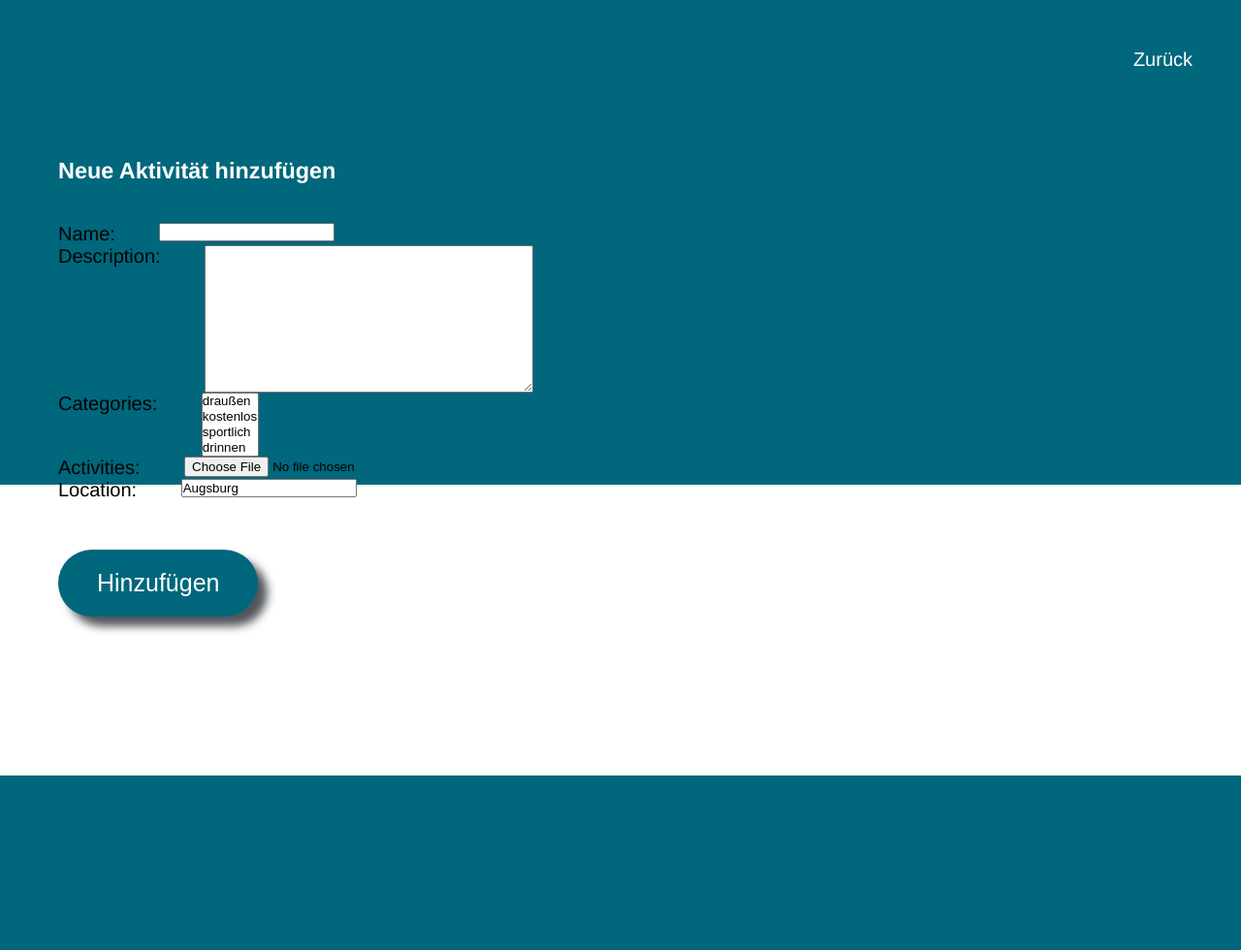
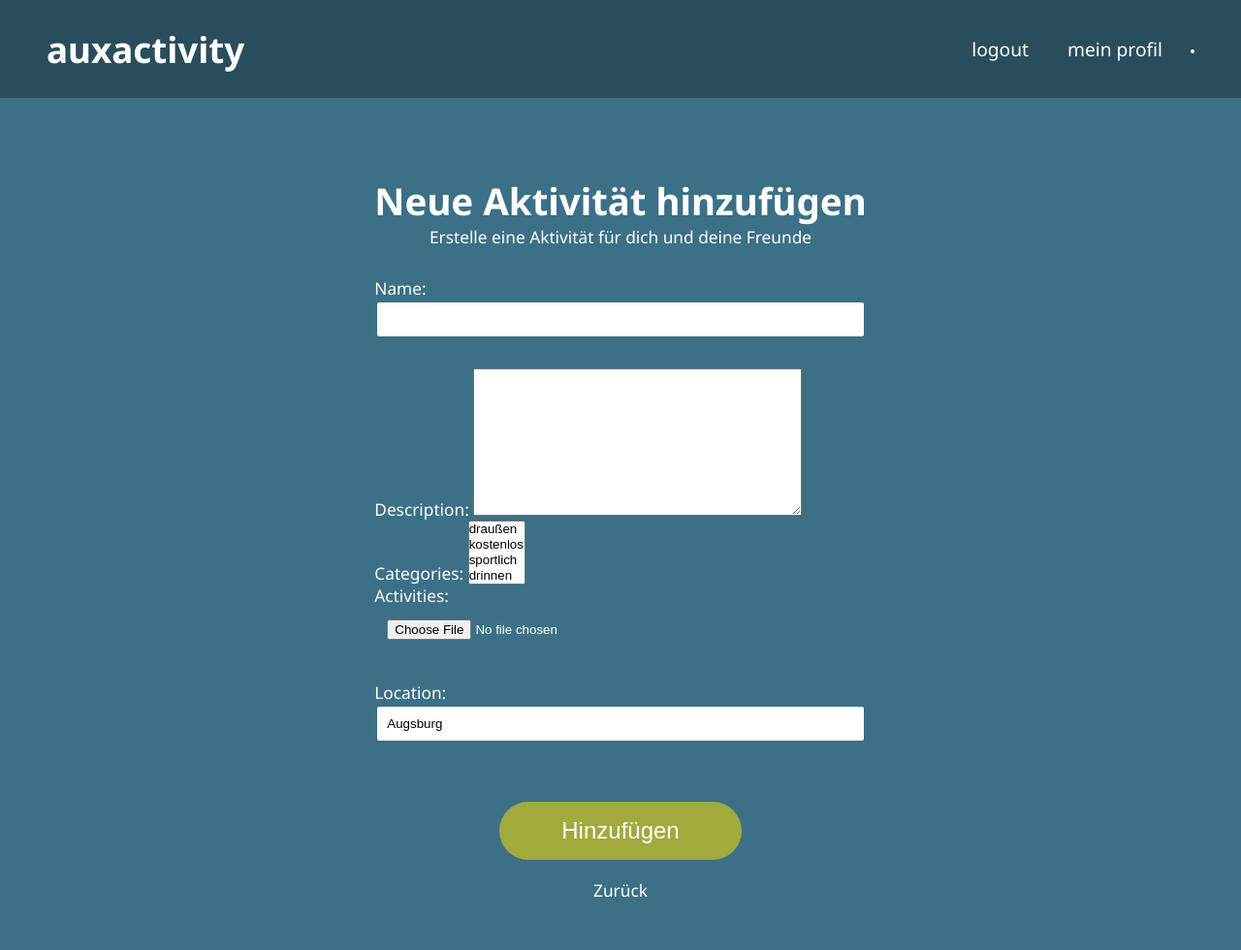
Before and after one commit to lisaberger/auxactivity, a Django app: page /act/newactivity/ in a window 1280 px wide. Shown: the whole page at 97% size. Before the commit the page ends 800 px from the top, so only its background shows below. Run offline with Django 3.2, Linux system fonts and the light colour scheme; a user stored in the database is signed in; data comes from the database, SQL or seed files in the repository.

Commit message:
Styling addactivity seite

```diff
--- /dev/null
+++ b/auxactivity/activities/static/newactivity.css
@@ -0,0 +1,223 @@
+* {
+    margin: 0;
+    padding: 0;
+    box-sizing: border-box;
+}
+
+html {
+    font-size: 100%;
+    font-family: 'Noto Sans', Helvetica, Arial, sans-serif;
+}
+
+
+/* Navigationsleiste */
+
+li {
+    list-style: none;
+}
+
+a {
+    text-decoration: none;
+}
+
+.header{
+    background-color: #2A4D5C;
+}
+
+.navbar {
+    display: flex;
+    justify-content: space-between;
+    align-items: center;
+    padding: 1.6rem 3.0rem;
+    z-index: 1;
+}
+
+.hamburger {
+    display: none;
+}
+
+.bar {
+    display: block;
+    width: 2.3rem;
+    height: 0.18rem;
+    margin: 0.31rem auto;
+    -webkit-transition: all 0.3s ease-in-out;
+    transition: all 0.3s ease-in-out;
+    background-color: #ffffff;
+}
+
+.nav-menu {
+    display: flex;
+    justify-content: space-between;
+    align-items: center;
+}
+
+.nav-item {
+    margin-left: 2.5rem;
+    font-weight: 400;
+}
+.nav-item img {
+    width: 3.1rem;
+    border-radius: 50%;
+    border: solid 2px #fff;
+    object-fit: cover;
+    margin-left: 1.5rem;
+    vertical-align: middle;
+}
+
+.nav-link {
+    font-size: 1.2rem;
+    font-weight: 400;
+    color: #fff;
+}
+
+.nav-link:hover{
+  color: #3b7086;
+}
+
+.nav-logo {
+    font-size: 2.3rem;
+    font-weight: 700;
+    color: #fff;
+}
+
+
+@media only screen and (max-width: 768px) {
+    .nav-menu {
+        position: fixed;
+        left: -100%;
+        top: 10rem;
+        flex-direction: column;
+        background-color: #3b7086;
+        width: 100%;
+        border-radius: 10px;
+        text-align: center;
+        transition: 0.3s;
+        box-shadow: 0 10px 27px rgba(0, 0, 0, 0.05);
+        z-index: 3;
+    }
+
+    .nav-menu.active {
+        left: 0;
+    }
+
+    .nav-link:hover {
+        color: #fff;
+    }
+
+    .nav-item {
+        margin: 2.2rem 0;
+    }
+
+    .hamburger {
+        display: block;
+        cursor: pointer;
+    }
+
+    .hamburger.active .bar:nth-child(2) {
+        opacity: 0;
+    }
+
+    .hamburger.active .bar:nth-child(1) {
+        transform: translateY(8px) rotate(45deg);
+    }
+
+    .hamburger.active .bar:nth-child(3) {
+        transform: translateY(-8px) rotate(-45deg);
+    }
+
+
+}
+
+/* Content */
+
+body {
+    background-color: #3b7086;
+    font-family: 'Noto Sans', Helvetica, Arial, sans-serif;
+    font-size: 1.2rem;
+    position: relative;
+    color: #fff;
+}
+
+.space-left {
+    position: relative;
+    left: 5rem;
+}
+
+.content {
+    display: flex;
+    flex-wrap: wrap;
+}
+
+.new-activity {
+    padding-top: 80px;
+    margin: auto;
+    text-align: center;
+}
+
+input {
+    width: 100%;
+    margin-bottom: 30px;
+    padding: 10px;
+    border-radius: 5px;
+    border: 3px solid #3b7086;
+}
+
+input:focus {
+    border: 3px solid #a3b31c;
+}
+
+p {
+    text-align: left;
+    font-size: 90%;
+}
+
+.subtext {
+    text-align: center;
+    margin-bottom: 30px;
+}
+
+.zurueck {
+    margin-bottom: 50px;
+    text-align: center;
+}
+
+a {
+    color: white;
+}
+
+a:active {
+    color: #a3b31c;
+}
+
+form>button {
+    background-color: #A1AA3D;
+    border: none;
+    border-radius: 10rem;
+    color: #fff;
+    padding: 1.0rem 2.0rem;
+    font-size: 1.0rem;
+}
+
+.act-btn {
+    margin: auto;
+    margin-bottom: 20px;
+    margin-top: 30px;
+    background-color: #A1AA3D;
+    border: none;
+    border-radius: 10rem;
+    color: #fff;
+    padding: 1.0rem 4.0rem;
+    font-size: 1.5rem;
+    /* box-shadow: 0.3rem 0.5rem 1.2rem #2A4D5C ; */
+}
+
+.act-btn:hover {
+    cursor: pointer;
+    background-color: #a3b31c;
+  }
+
+.act-btn:active {
+    cursor: pointer;
+    background-color: #a3b31c;
+  }
--- a/auxactivity/activities/templates/newactivity.html
+++ b/auxactivity/activities/templates/newactivity.html
@@ -4,28 +4,42 @@
     <meta charset="UTF-8">
     <title>Neue Aktivität</title>
     {% load static %}
-    <link rel="stylesheet" href="{% static 'main-activities.css' %}">
+    <link rel="stylesheet" href="{% static 'newactivity.css' %}">
+    <style>
+            @import url('https://fonts.googleapis.com/css2?family=Noto+Sans:wght@400;700&display=swap');
+    </style>
 </head>
 <body>
-    <div id="hintergrund"></div>
-    <div id="wrapper">
-        <nav>
-            <ul>
-                 <li><a href="{% url 'activity_overview' %}">Zurück</a></li>
+    <header class="header">
+        <nav class="navbar">
+            <a href="{% url 'startpage' %}" class="nav-logo">auxactivity</a>
+                <ul class="nav-menu">
+                    <li class="nav-item">
+                        <a href="{% url 'logout_url' %}" class="nav-link">logout</a>
+                    </li>
+                    <li class="nav-item">
+                        <a href="{% url 'profile_url' %}" class="nav-link">mein profil</a>
+                        <img src="{{ profile.avatar.url }}">
+                    </li>
                 </ul>
+                <div class="hamburger">
+                    <span class="bar"></span>
+                    <span class="bar"></span>
+                    <span class="bar"></span>
+                </div>
         </nav>
+    </header>
 
-        <header>
-            <h3>Neue Aktivität hinzufügen</h3>
-        </header>
-        <main>
+    <main class="content">
         <form class="new-activity" action="" method="post" enctype="multipart/form-data">
+            <h1>Neue Aktivität hinzufügen</h1>
+            <p class="subtext">Erstelle eine Aktivität für dich und deine Freunde</p>
             {% csrf_token %}
             {{ form.as_p }}
-                <p><button type="submit">Hinzufügen</button></p>
+            <button class="act-btn" type="submit">Hinzufügen</button>
+            <p class="zurueck"><a href="{% url 'startpage' %}">Zurück</a></p>
         </form>
 
     </main>
-    </div>
 </body>
 </html>
```
Lines whose indentation alone changed are shown as unchanged.
